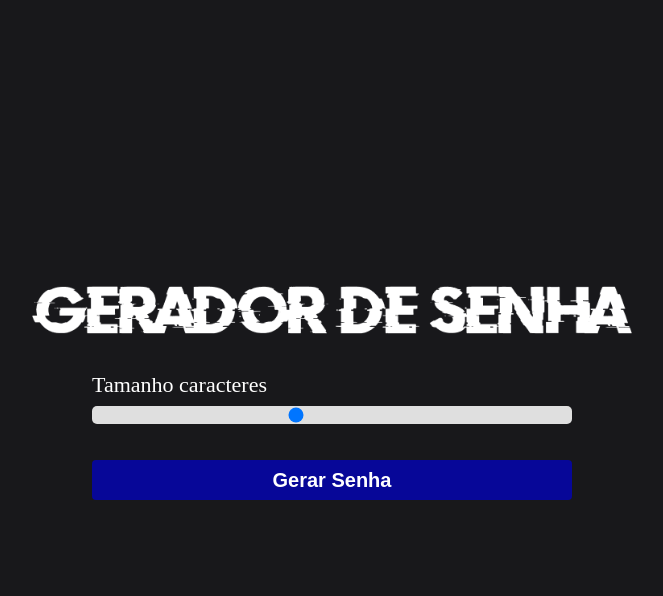
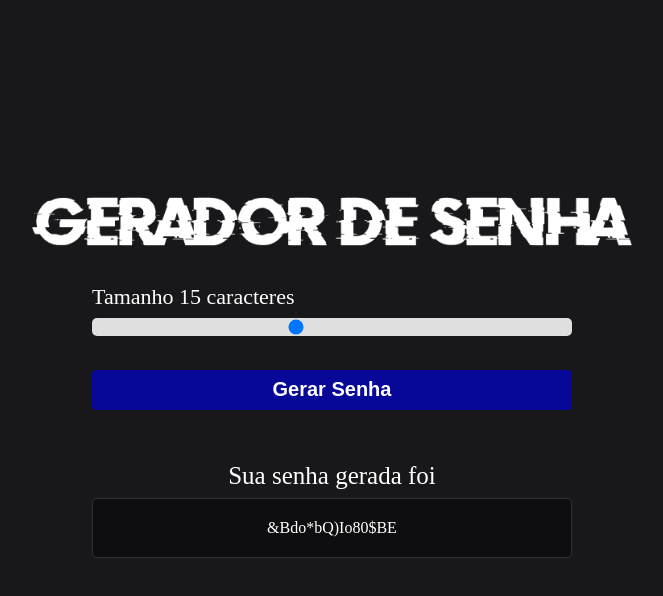
Before and after one commit to Alencar-Bianca/gerador, a plain HTML site: page index.html in a window 1280 px wide. Both pictures are taken after a click on the button "Gerar Senha". Shown: the whole page, without its empty margins (308-971 px from the left). Drawn offline with Linux system fonts and the light colour scheme.

Commit message:
projeto finalizado

```diff
--- a/css/style.css
+++ b/css/style.css
@@ -65,6 +65,7 @@ body{
     border-radius: 5px;
     display: flex;
     align-items: center;
+    justify-content: center;
     flex-direction: column;
     color: #fff;
     border: 1px solid #313131;
--- a/index.html
+++ b/index.html
@@ -12,13 +12,13 @@
         <img class="logo" src="img/logo.png" alt="logo gerador de senha">
 
         <main class="container-input">
-            <span>Tamanho <span id="valor"> caracteres</span>
+            <span>Tamanho <span id="valor"></span> caracteres</span>
                 <input type="range" class="slider" id="slider" min="4" max="30" value="15">
-                <button class="button-cta" id="button">Gerar Senha</button>
-            </span>
+                <button onclick="generatePassword()" class="button-cta" id="button">Gerar Senha</button>
+
         </main>
 
-        <div id="container-password" class="container-password hide">
+        <div onclick="copyPass()" id="container-password" class="container-password hide">
             <span class="title">Sua senha gerada foi</span>
             <span id="password" class="password"></span>
             <span class="tooltip">Clique na senha para copiar ✌️</span>
--- a/js/script.js
+++ b/js/script.js
@@ -0,0 +1,30 @@
+let slider = document.querySelector('#slider');
+let button = document.querySelector('#button');
+
+let sizePassword = document.querySelector('#valor');
+let password = document.querySelector('#password');
+let containerPassword = document.querySelector('#container-password');
+
+let charset = 'abcdefghijklmnopqrstuvwxyzABCDEFGHIJKLMNOPQRSTUVWXYZ01234567890!@#$%¨&*()_';
+let novaSenha = '';
+
+sizePassword.innerHTML = slider.value
+
+slider.oninput = function(){
+    sizePassword.innerHTML = this.value
+}
+
+function generatePassword(){
+    let pass = '';
+    for(let i = 0, n = charset.length; i < slider.value; i++){
+        pass += charset.charAt(Math.floor(Math.random() * n));
+    }
+
+    containerPassword.classList.remove('hide');
+    password.innerHTML = pass;
+}
+
+function copyPass(){
+    alert('Senha copiada com sucesso');
+    navigator.clipboard.writeText(novaSenha);
+}
```
